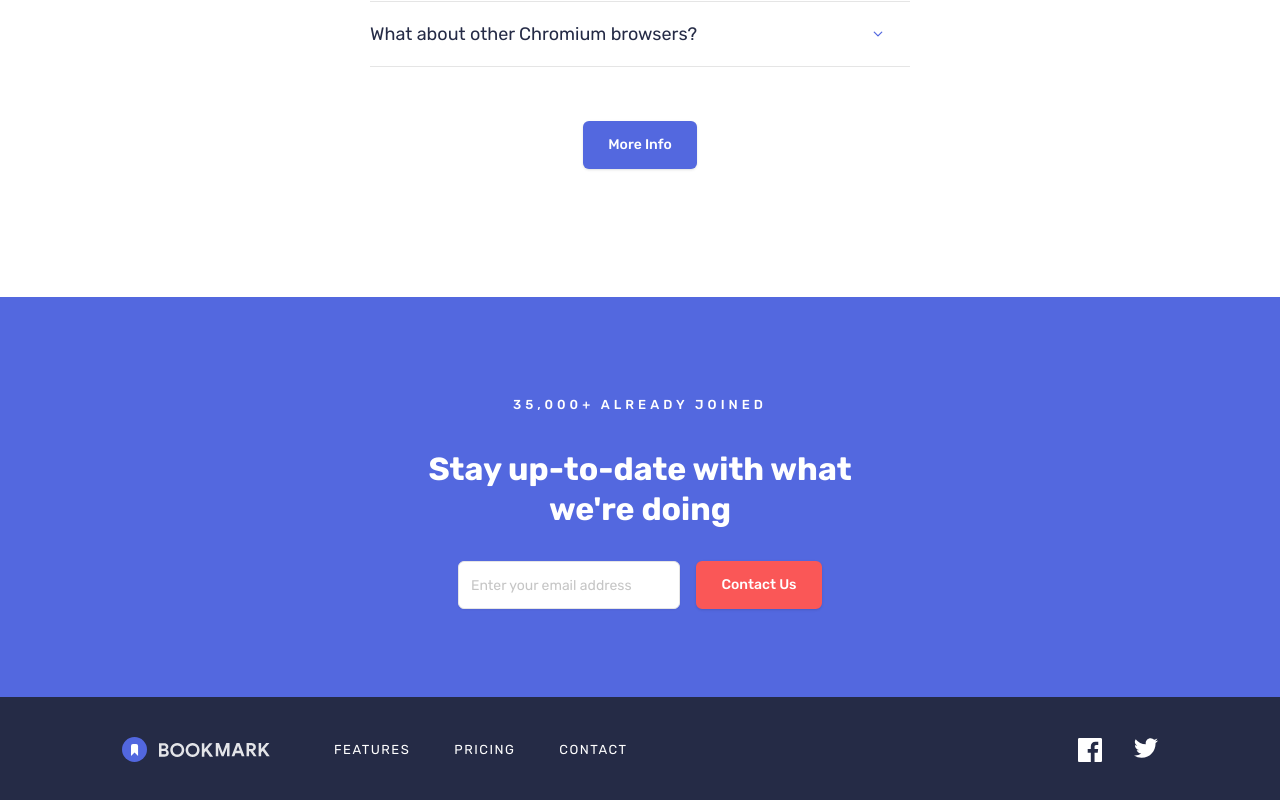
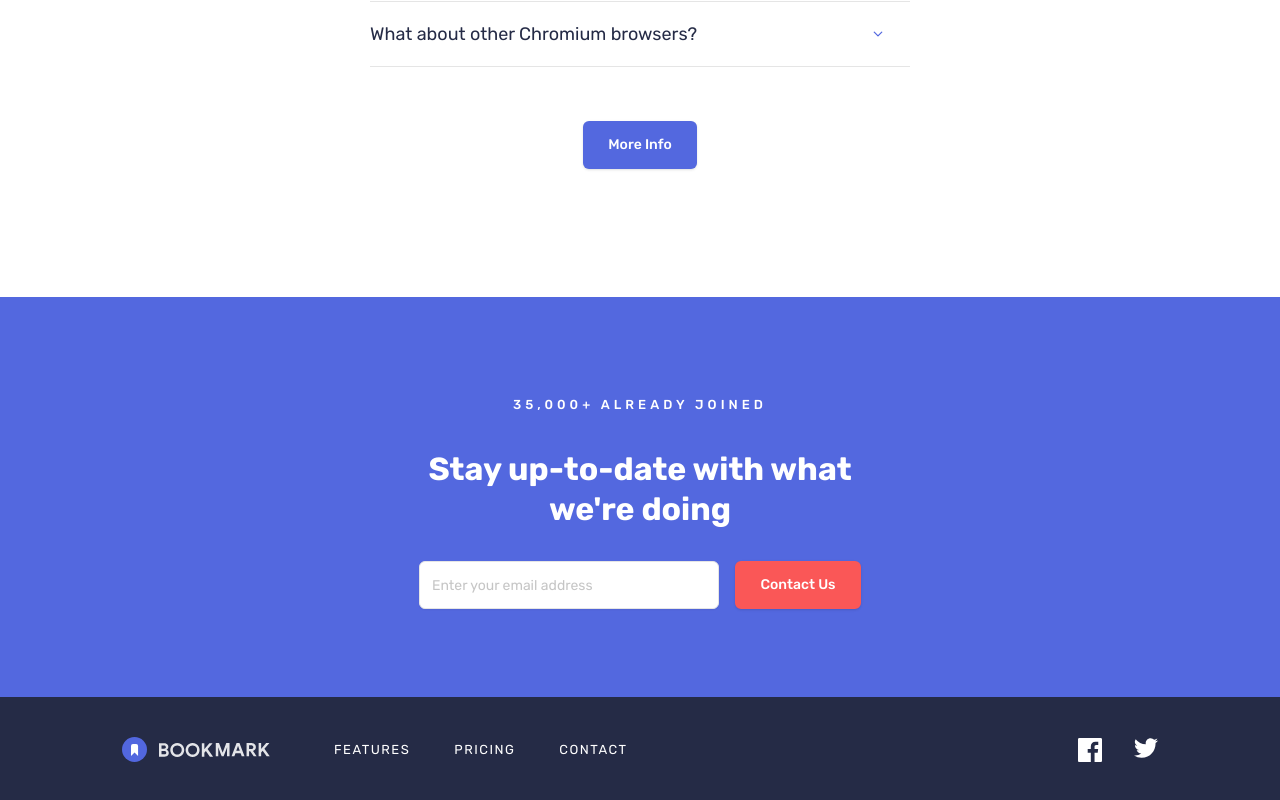
Before and after one commit to robcrock/bookmark-landing-page, a Next.js app: page / in a window 1280 px wide. Shown: the part 2973-3773 px from the top of the page. Built offline with nearby package versions, Linux system fonts and the light colour scheme.

Commit message:
'Added form validation using Zod schema and integrated Hook Form for smoother user experience.'

```diff
--- a/package.json
+++ b/package.json
@@ -9,8 +9,10 @@
     "lint": "next lint"
   },
   "dependencies": {
+    "@hookform/resolvers": "^3.9.0",
     "@radix-ui/react-accordion": "^1.2.0",
     "@radix-ui/react-icons": "^1.3.0",
+    "@radix-ui/react-label": "^2.1.0",
     "@radix-ui/react-slot": "^1.1.0",
     "@radix-ui/react-tabs": "^1.1.0",
     "add": "^2.0.6",
@@ -21,9 +23,11 @@
     "next": "14.2.7",
     "react": "^18",
     "react-dom": "^18",
+    "react-hook-form": "^7.53.0",
     "shadcn-ui": "^0.9.0",
     "tailwind-merge": "^2.5.2",
-    "tailwindcss-animate": "^1.0.7"
+    "tailwindcss-animate": "^1.0.7",
+    "zod": "^3.23.8"
   },
   "devDependencies": {
     "@types/node": "^20",
--- a/src/app/page.tsx
+++ b/src/app/page.tsx
@@ -3,6 +3,12 @@
 import Image from "next/image";
 import { Button } from "@/components/ui/button";
 import { Input } from "@/components/ui/input";
+import {
+  FormControl,
+  FormField,
+  FormItem,
+  FormMessage,
+} from "@/components/ui/form";
 import {
   Accordion,
   AccordionContent,
@@ -24,6 +30,17 @@
 import IconClose from "@/components/icon/icon-close";
 import IconFacebook from "@/components/icon/icon-facebook";
 import IconTwitter from "@/components/icon/icon-twitter";
+import IconError from "@/components/icon/icon-error";
+
+import { zodResolver } from "@hookform/resolvers/zod";
+import { useForm } from "react-hook-form";
+import { z } from "zod";
+import { Form } from "@/components/ui/form";
+import { cn } from "@/lib/utils";
+
+const formSchema = z.object({
+  email: z.string().email("Whoops, make sure it's an email"),
+});
 
 const commonTabsTriggerClasses =
   "text-very-dark-blue hover:text-soft-red data-[state=active]:text-very-dark-blue data-[state=active]:border-soft-red after:bg-soft-red relative w-full rounded-none border-b border-[#495DCF] border-opacity-20 bg-transparent px-8 pb-[13px] font-normal text-opacity-75 after:absolute after:bottom-0 after:left-0 after:h-1 after:w-full after:scale-x-0 after:transition-transform focus-visible:ring-0 focus-visible:ring-offset-0 data-[state=active]:pb-[13px] data-[state=active]:shadow-none data-[state=active]:after:scale-x-100";
@@ -41,6 +58,18 @@
 
 export default function Home() {
   const [mobileMenuOpen, setMobileMenuOpen] = useState(false);
+
+  const form = useForm<z.infer<typeof formSchema>>({
+    resolver: zodResolver(formSchema),
+    defaultValues: {
+      email: "",
+    },
+  });
+
+  function onSubmit(values: z.infer<typeof formSchema>) {
+    console.log(values);
+    // Handle form submission
+  }
 
   const faqItems = [
     {
@@ -379,11 +408,40 @@
           <h2 className="mx-auto mb-6 max-w-md text-2xl font-bold leading-tight text-white md:mb-8 md:text-[32px] md:leading-10">
             Stay up-to-date with what we're doing
           </h2>
-          <form className="flex flex-col items-center justify-center space-y-4 md:flex-row md:space-x-4 md:space-y-0">
+          <Form {...form}>
+            <form
+              onSubmit={form.handleSubmit(onSubmit)}
+              className={cn(
+                "flex flex-col items-center justify-center md:flex-row md:space-x-4 md:space-y-0",
+                form.formState.errors.email ? "space-y-8" : "space-y-4",
+              )}
+            >
+              <FormField
+                control={form.control}
+                name="email"
+                render={({ field }) => (
+                  <FormItem className="relative w-full md:w-[300px]">
+                    <FormControl>
+                      <div className="relative">
                         <Input
-              type="email"
                           placeholder="Enter your email address"
-              className="h-12 w-full bg-[#ffffff] md:w-auto"
+                          className={`relative z-10 h-12 w-full bg-[#ffffff] pr-10 focus-visible:ring-0 ${
+                            form.formState.errors.email
+                              ? "border-2 border-soft-red"
+                              : ""
+                          }`}
+                          {...field}
+                        />
+                        {form.formState.errors.email && (
+                          <div className="absolute right-3 top-1/2 z-10 -translate-y-1/2 transform">
+                            <IconError className="h-6 w-6 text-soft-red" />
+                          </div>
+                        )}
+                      </div>
+                    </FormControl>
+                    <FormMessage className="absolute -bottom-6 w-full rounded-b-[5px] bg-fem-soft-red px-2 pb-[6px] pt-4 text-start text-[10px] italic text-white" />
+                  </FormItem>
+                )}
               />
               <Button
                 type="submit"
@@ -392,6 +450,7 @@
                 Contact Us
               </Button>
             </form>
+          </Form>
         </div>
       </section>
 
--- /dev/null
+++ b/src/components/icon/icon-error.tsx
@@ -0,0 +1,19 @@
+import React from "react";
+
+interface IconCloseProps {
+  className?: string;
+}
+
+export const IconError: React.FC<IconCloseProps> = ({ className }) => (
+  <svg xmlns="http://www.w3.org/2000/svg" width="20" height="20">
+    <g fill="none" fill-rule="evenodd">
+      <circle cx="10" cy="10" r="10" fill="#FA5959" />
+      <g fill="#FFF" transform="translate(9 5)">
+        <rect width="2" height="7" rx="1" />
+        <rect width="2" height="2" y="8" rx="1" />
+      </g>
+    </g>
+  </svg>
+);
+
+export default IconError;
--- /dev/null
+++ b/src/components/ui/form.tsx
@@ -0,0 +1,178 @@
+"use client"
+
+import * as React from "react"
+import * as LabelPrimitive from "@radix-ui/react-label"
+import { Slot } from "@radix-ui/react-slot"
+import {
+  Controller,
+  ControllerProps,
+  FieldPath,
+  FieldValues,
+  FormProvider,
+  useFormContext,
+} from "react-hook-form"
+
+import { cn } from "@/lib/utils"
+import { Label } from "@/components/ui/label"
+
+const Form = FormProvider
+
+type FormFieldContextValue<
+  TFieldValues extends FieldValues = FieldValues,
+  TName extends FieldPath<TFieldValues> = FieldPath<TFieldValues>
+> = {
+  name: TName
+}
+
+const FormFieldContext = React.createContext<FormFieldContextValue>(
+  {} as FormFieldContextValue
+)
+
+const FormField = <
+  TFieldValues extends FieldValues = FieldValues,
+  TName extends FieldPath<TFieldValues> = FieldPath<TFieldValues>
+>({
+  ...props
+}: ControllerProps<TFieldValues, TName>) => {
+  return (
+    <FormFieldContext.Provider value={{ name: props.name }}>
+      <Controller {...props} />
+    </FormFieldContext.Provider>
+  )
+}
+
+const useFormField = () => {
+  const fieldContext = React.useContext(FormFieldContext)
+  const itemContext = React.useContext(FormItemContext)
+  const { getFieldState, formState } = useFormContext()
+
+  const fieldState = getFieldState(fieldContext.name, formState)
+
+  if (!fieldContext) {
+    throw new Error("useFormField should be used within <FormField>")
+  }
+
+  const { id } = itemContext
+
+  return {
+    id,
+    name: fieldContext.name,
+    formItemId: `${id}-form-item`,
+    formDescriptionId: `${id}-form-item-description`,
+    formMessageId: `${id}-form-item-message`,
+    ...fieldState,
+  }
+}
+
+type FormItemContextValue = {
+  id: string
+}
+
+const FormItemContext = React.createContext<FormItemContextValue>(
+  {} as FormItemContextValue
+)
+
+const FormItem = React.forwardRef<
+  HTMLDivElement,
+  React.HTMLAttributes<HTMLDivElement>
+>(({ className, ...props }, ref) => {
+  const id = React.useId()
+
+  return (
+    <FormItemContext.Provider value={{ id }}>
+      <div ref={ref} className={cn("space-y-2", className)} {...props} />
+    </FormItemContext.Provider>
+  )
+})
+FormItem.displayName = "FormItem"
+
+const FormLabel = React.forwardRef<
+  React.ElementRef<typeof LabelPrimitive.Root>,
+  React.ComponentPropsWithoutRef<typeof LabelPrimitive.Root>
+>(({ className, ...props }, ref) => {
+  const { error, formItemId } = useFormField()
+
+  return (
+    <Label
+      ref={ref}
+      className={cn(error && "text-destructive", className)}
+      htmlFor={formItemId}
+      {...props}
+    />
+  )
+})
+FormLabel.displayName = "FormLabel"
+
+const FormControl = React.forwardRef<
+  React.ElementRef<typeof Slot>,
+  React.ComponentPropsWithoutRef<typeof Slot>
+>(({ ...props }, ref) => {
+  const { error, formItemId, formDescriptionId, formMessageId } = useFormField()
+
+  return (
+    <Slot
+      ref={ref}
+      id={formItemId}
+      aria-describedby={
+        !error
+          ? `${formDescriptionId}`
+          : `${formDescriptionId} ${formMessageId}`
+      }
+      aria-invalid={!!error}
+      {...props}
+    />
+  )
+})
+FormControl.displayName = "FormControl"
+
+const FormDescription = React.forwardRef<
+  HTMLParagraphElement,
+  React.HTMLAttributes<HTMLParagraphElement>
+>(({ className, ...props }, ref) => {
+  const { formDescriptionId } = useFormField()
+
+  return (
+    <p
+      ref={ref}
+      id={formDescriptionId}
+      className={cn("text-[0.8rem] text-muted-foreground", className)}
+      {...props}
+    />
+  )
+})
+FormDescription.displayName = "FormDescription"
+
+const FormMessage = React.forwardRef<
+  HTMLParagraphElement,
+  React.HTMLAttributes<HTMLParagraphElement>
+>(({ className, children, ...props }, ref) => {
+  const { error, formMessageId } = useFormField()
+  const body = error ? String(error?.message) : children
+
+  if (!body) {
+    return null
+  }
+
+  return (
+    <p
+      ref={ref}
+      id={formMessageId}
+      className={cn("text-[0.8rem] font-medium text-destructive", className)}
+      {...props}
+    >
+      {body}
+    </p>
+  )
+})
+FormMessage.displayName = "FormMessage"
+
+export {
+  useFormField,
+  Form,
+  FormItem,
+  FormLabel,
+  FormControl,
+  FormDescription,
+  FormMessage,
+  FormField,
+}
--- /dev/null
+++ b/src/components/ui/label.tsx
@@ -0,0 +1,26 @@
+"use client"
+
+import * as React from "react"
+import * as LabelPrimitive from "@radix-ui/react-label"
+import { cva, type VariantProps } from "class-variance-authority"
+
+import { cn } from "@/lib/utils"
+
+const labelVariants = cva(
+  "text-sm font-medium leading-none peer-disabled:cursor-not-allowed peer-disabled:opacity-70"
+)
+
+const Label = React.forwardRef<
+  React.ElementRef<typeof LabelPrimitive.Root>,
+  React.ComponentPropsWithoutRef<typeof LabelPrimitive.Root> &
+    VariantProps<typeof labelVariants>
+>(({ className, ...props }, ref) => (
+  <LabelPrimitive.Root
+    ref={ref}
+    className={cn(labelVariants(), className)}
+    {...props}
+  />
+))
+Label.displayName = LabelPrimitive.Root.displayName
+
+export { Label }
```
Also changed, not shown: 2 other files (tests, documents, lock files or other folders). Lines whose indentation alone changed are shown as unchanged.
